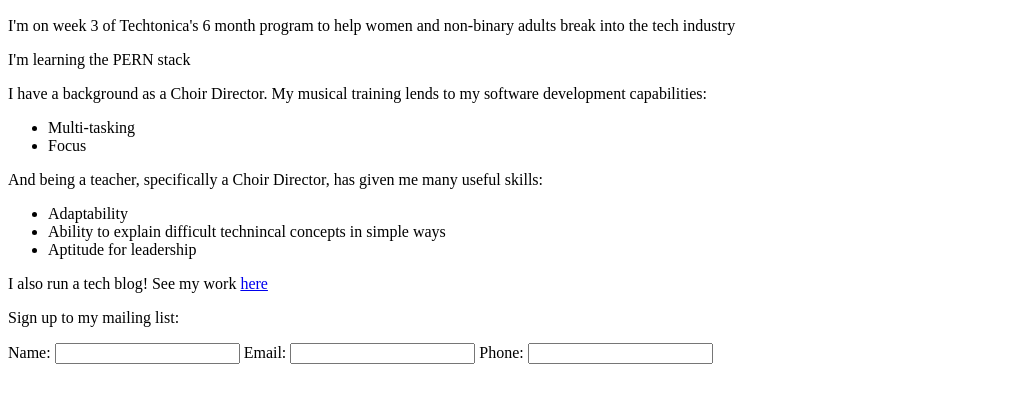
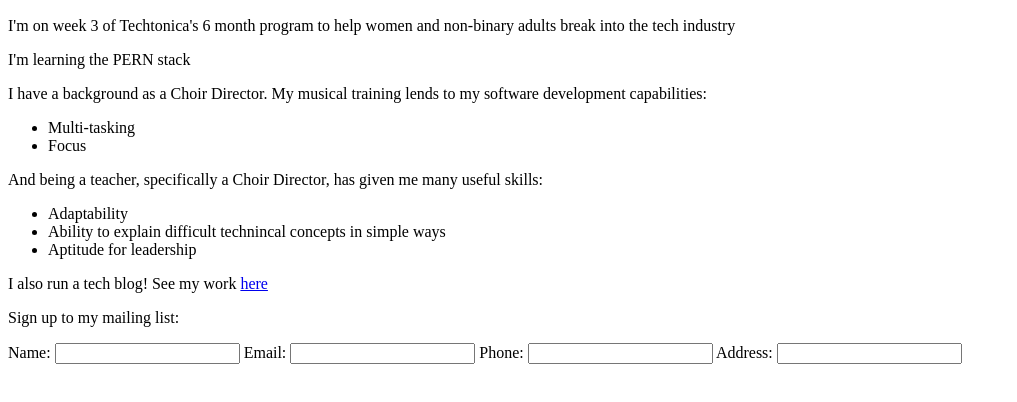
Before and after one commit to RachelGreenwood/TechtonicaAssignments, a plain HTML site: page portfolio/index.html in a window 1280 px wide. Shown: the part 110-512 px from the top of the page, without its empty margins (0-1017 px from the left). Drawn offline with Linux system fonts and the light colour scheme.

Commit message:
Adds address field

```diff
--- a/portfolio/index.html
+++ b/portfolio/index.html
@@ -38,6 +38,9 @@
                 <label for="phone">Phone:
                     <input id="phone" type="tel" pattern="[0-9]{3}-[0-9]{3}-[0-9]{4}">
                 </label>
+                <label for="address">Address:
+                    <input id="address" type="text">
+                </label>
             </form>
         </div>
     </body>
```
